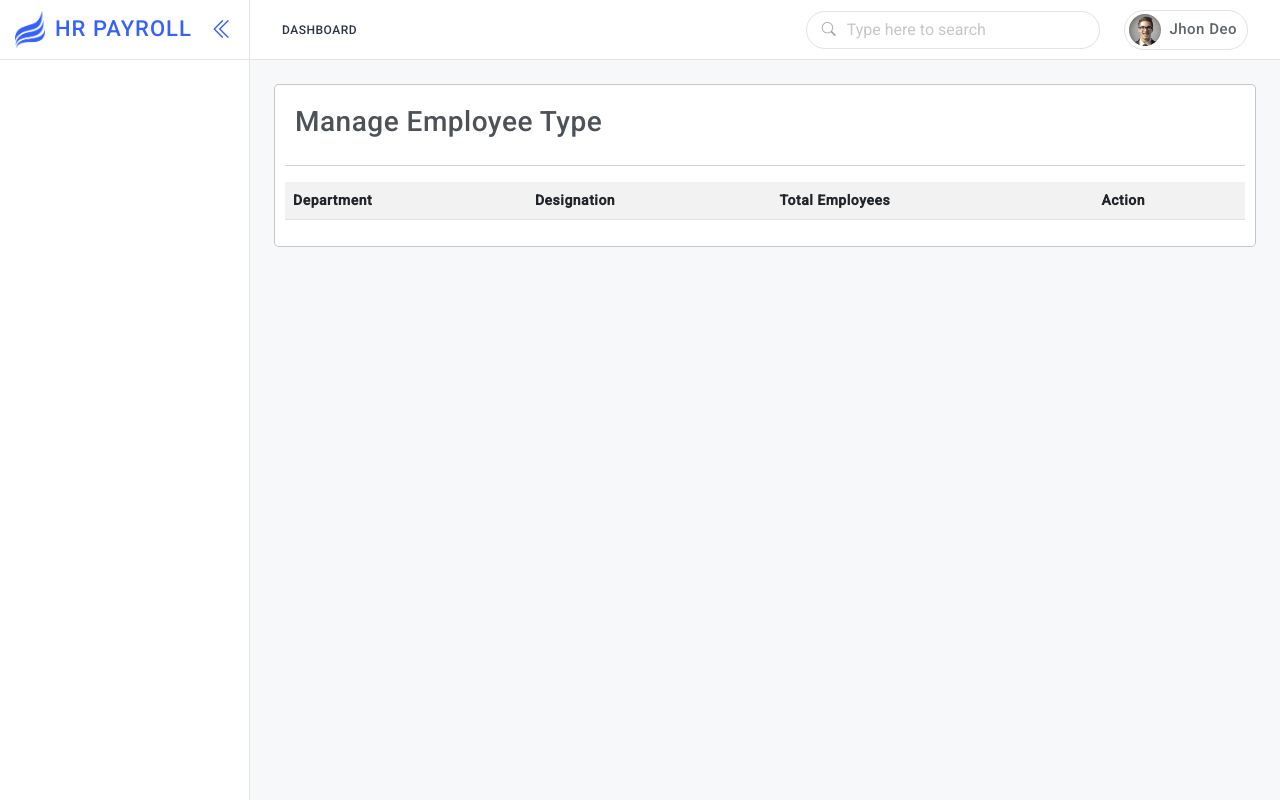
After one commit to friends-team-isdb/HR_Payroll, a PHP site: page /employeeTypeManage.php in a window 1280 px wide. The commit adds this page. Run offline with PHP 8.4, Linux system fonts and the light colour scheme; lists and menus that the app fills with data are empty; some libraries are stand-ins or nearby versions.

Commit message:
EmployeeTyepManage

```diff
--- a/SidebarMenu.php
+++ b/SidebarMenu.php
@@ -41,7 +41,7 @@
                 </li>
                 <li> <a href="AddEmployeeType.php"><i class="bi bi-arrow-right-short"></i> Add Employee type</a>
                 </li>
-                <li> <a href="#"><i class="bi bi-arrow-right-short"></i> Manage Employee type</a>
+                <li> <a href="employeeTypeManage.php"><i class="bi bi-arrow-right-short"></i> Manage Employee type</a>
                 </li>
                 <li> <a href="AwardList.php"><i class="bi bi-arrow-right-short"></i>Employee Award</a>
                 </li>
--- /dev/null
+++ b/employeeTypeManage.php
@@ -0,0 +1,141 @@
+<!doctype html>
+<html lang="en" class="light-theme">
+
+<head>
+  <!-- Required meta tags -->
+  <meta charset="utf-8">
+  <meta name="viewport" content="width=device-width, initial-scale=1">
+  <link rel="icon" href="assets/images/favicon-32x32.png" type="image/png" />
+  <!--plugins-->
+  <link href="assets/plugins/simplebar/css/simplebar.css" rel="stylesheet" />
+  <link href="assets/plugins/perfect-scrollbar/css/perfect-scrollbar.css" rel="stylesheet" />
+  <link href="assets/plugins/metismenu/css/metisMenu.min.css" rel="stylesheet" />
+  <link href="assets/plugins/vectormap/jquery-jvectormap-2.0.2.css" rel="stylesheet" />
+  <link href="assets/plugins/datatable/css/dataTables.bootstrap5.min.css" rel="stylesheet" />
+  <!-- Bootstrap CSS -->
+  <link href="assets/css/bootstrap.min.css" rel="stylesheet" />
+  <link href="assets/css/bootstrap-extended.css" rel="stylesheet" />
+  <link href="assets/css/style.css" rel="stylesheet" />
+  <link href="assets/css/icons.css" rel="stylesheet">
+  <link href="https://fonts.googleapis.com/css2?family=Roboto:wght@400;500&display=swap" rel="stylesheet">
+  <link rel="stylesheet" href="https://cdn.jsdelivr.net/npm/bootstrap-icons@1.5.0/font/bootstrap-icons.css">
+
+  <!-- loader-->
+	<link href="assets/css/pace.min.css" rel="stylesheet" />
+
+  <!--Theme Styles-->
+  <link href="assets/css/dark-theme.css" rel="stylesheet" />
+  <link href="assets/css/light-theme.css" rel="stylesheet" />
+  <link href="assets/css/semi-dark.css" rel="stylesheet" />
+  <link href="assets/css/header-colors.css" rel="stylesheet" />
+
+  <title>HR PAYROLL SOFTWARE</title>
+  <style>
+
+
+      .forms-body{
+          margin: 10px;
+      }
+    </style>
+</head>
+
+<body>
+
+
+  <!--start wrapper-->
+  <div class="wrapper">
+    <!--start top header-->
+      <header class="top-header">
+       <?php require "headers.php"?>
+      </header>
+       <!--end top header-->
+
+        <!--start sidebar -->
+        <aside class="sidebar-wrapper" data-simplebar="true">
+          <?php require "SidebarMenu.php"?>
+       </aside>
+       <!--end sidebar -->
+
+       <!--start content-->
+          <main class="page-content">
+
+<!--           Enter Your Code here-->
+    <div class="modal-content">
+      <div class="forms-body">
+
+        <div class="row">
+           <div class="col-md-12">
+               <h3 style="margin:10px;">Manage Employee Type</h3>
+           </div>
+       </div>
+       <hr>
+
+<!--      Enter Code Here-->
+        <div class="row">
+          <div class="col-md-12 col-sm-12">
+            <table class="table table-striped">
+              <tr>
+                <th>Department</th>
+                <th>Designation</th>
+                <th>Total Employees</th>
+                <th>Action</th>
+              </tr>
+
+            </table>
+          </div>
+        </div>
+
+
+      </div>
+    </div>
+
+
+
+
+
+
+
+
+
+          </main>
+       <!--end page main-->
+
+       <!--start overlay-->
+        <div class="overlay nav-toggle-icon"></div>
+       <!--end overlay-->
+
+       <!--Start Back To Top Button-->
+		     <a href="javaScript:;" class="back-to-top"><i class='bx bxs-up-arrow-alt'></i></a>
+       <!--End Back To Top Button-->
+
+  </div>
+  <!--end wrapper-->
+
+
+  <!-- Bootstrap bundle JS -->
+  <script src="assets/js/bootstrap.bundle.min.js"></script>
+  <!--plugins-->
+  <script src="assets/js/jquery.min.js"></script>
+  <script src="assets/plugins/simplebar/js/simplebar.min.js"></script>
+  <script src="assets/plugins/metismenu/js/metisMenu.min.js"></script>
+  <script src="assets/plugins/easyPieChart/jquery.easypiechart.js"></script>
+  <script src="assets/plugins/peity/jquery.peity.min.js"></script>
+  <script src="assets/plugins/perfect-scrollbar/js/perfect-scrollbar.js"></script>
+  <script src="assets/js/pace.min.js"></script>
+  <script src="assets/plugins/vectormap/jquery-jvectormap-2.0.2.min.js"></script>
+	<script src="assets/plugins/vectormap/jquery-jvectormap-world-mill-en.js"></script>
+  <script src="assets/plugins/apexcharts-bundle/js/apexcharts.min.js"></script>
+  <script src="assets/plugins/datatable/js/jquery.dataTables.min.js"></script>
+	<script src="assets/plugins/datatable/js/dataTables.bootstrap5.min.js"></script>
+  <!--app-->
+  <script src="assets/js/app.js"></script>
+  <script src="assets/js/index.js"></script>
+
+  <script>
+     new PerfectScrollbar(".best-product")
+     new PerfectScrollbar(".top-sellers-list")
+  </script>
+
+</body>
+
+</html>
```
